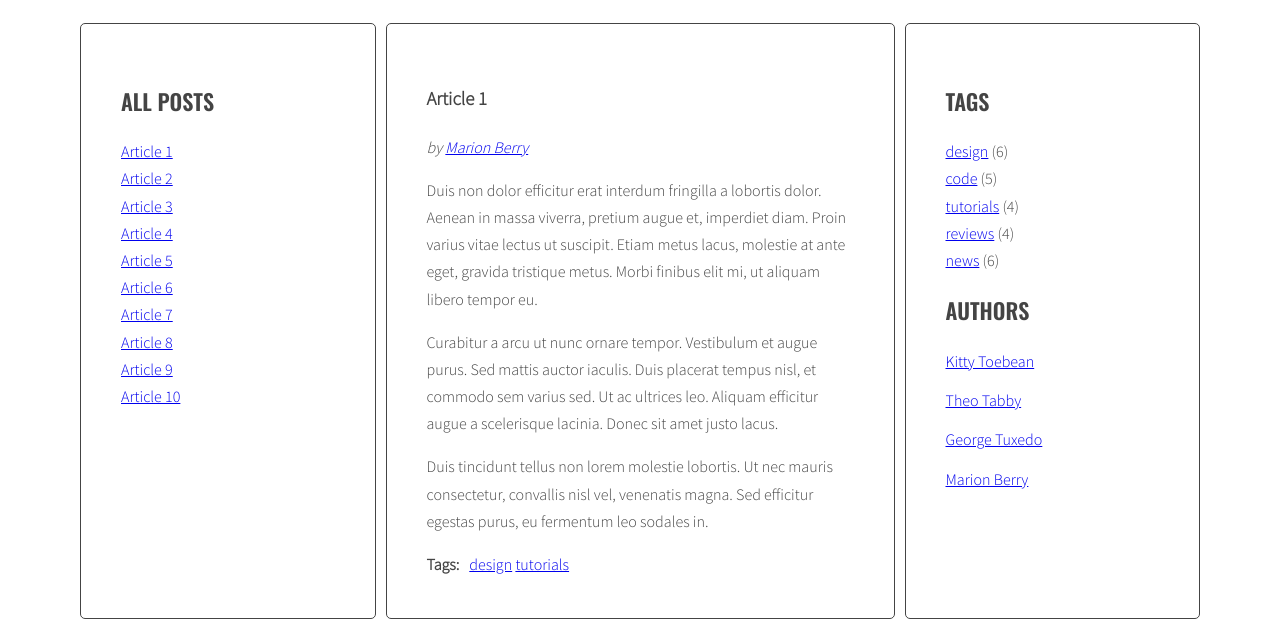
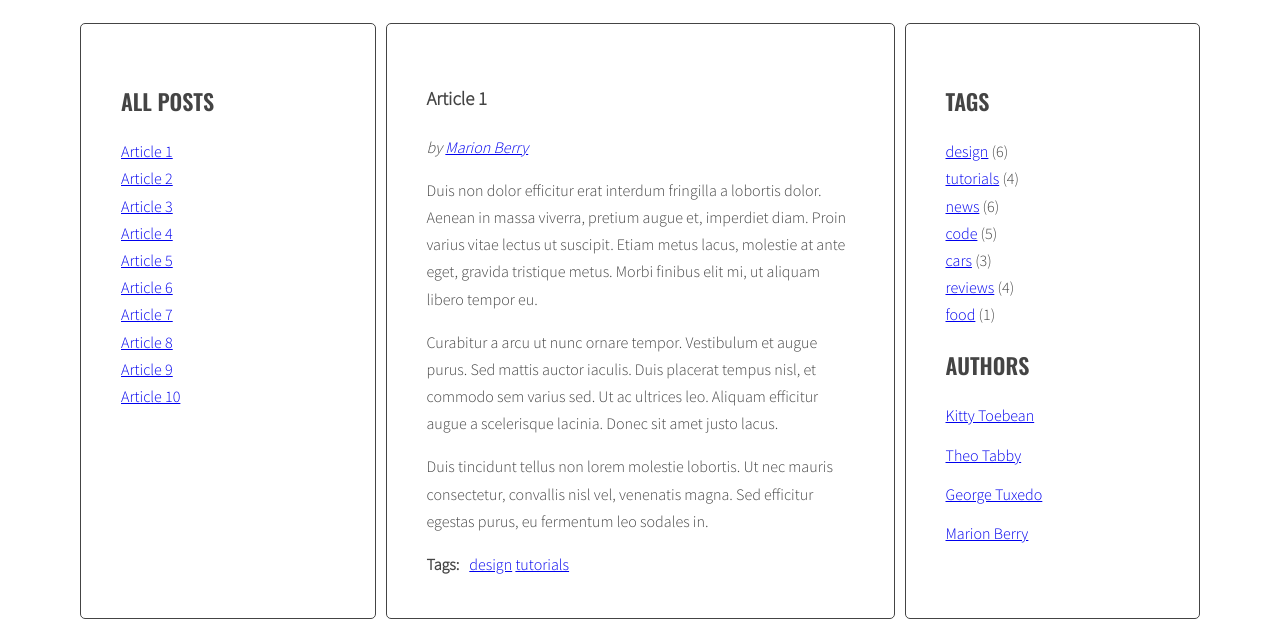
Before and after one commit to SzymonJak/javascript-blog, a website: page index.html in a window 1280 px wide. Shown: the part 220-847 px from the top of the page. Drawn offline with nearby package versions, Linux system fonts and the light colour scheme.

Commit message:
Create list of tags with counter in the right column

```diff
--- a/index.html
+++ b/index.html
@@ -265,11 +265,11 @@
                 <aside class="sidebar">
                     <h2 class="section-title">Tags</h2>
                     <ul class="list tags">
-                        <li><a href="#">design</a> <span>(6)</span></li>
+                        <!-- <li><a href="#">design</a> <span>(6)</span></li>
                         <li><a href="#">code</a> <span>(5)</span></li>
                         <li><a href="#">tutorials</a> <span>(4)</span></li>
                         <li><a href="#">reviews</a> <span>(4)</span></li>
-                        <li><a href="#">news</a> <span>(6)</span></li>
+                        <li><a href="#">news</a> <span>(6)</span></li> -->
                     </ul>
                     <h2 class="section-title">Authors</h2>
                     <ul class="list authors">
--- a/js/script.js
+++ b/js/script.js
@@ -33,7 +33,8 @@
         optTitleSelector = '.post-title',
         optTitleListSelector = '.titles',
         optArticleTagsSelector = '.post-tags .list',
-        optArticleAuthorSelector = '.post-author';
+        optArticleAuthorSelector = '.post-author',
+        optTagsListSelector = '.tags.list';
 
     const generateTitleLinks = function (customSelector = '') {
         const titleList = document.querySelector(optTitleListSelector);
@@ -42,7 +43,6 @@
 
         /* Find all articles */
         const articles = document.querySelectorAll(optArticleSelector + customSelector);
-
         let html = '';
 
         for (let article of articles) {
@@ -70,6 +70,8 @@
     generateTitleLinks();
 
     const generateTags = function() {
+        /* create a new variable allTags with an empty object */
+        let allTags = {};
         /* find all articles */
         const articles = document.querySelectorAll(optArticleSelector);
         /* START LOOP: for every article: */
@@ -86,15 +88,35 @@
             let html = '';
             for (let tag of tagsArray) {
                 /* generate HTML of the link */
-                const tagHTML = '<li><a href="#tag-' + tag + '">' + tag + '</a></li>';
+                const linkHTML = '<li><a href="#tag-' + tag + '">' + tag + '</a></li>';
                 /* add generated code to html variable */
-                html = html + ' ' + tagHTML;
+                html = html + ' ' + linkHTML;
+                /* check if this link is NOT already in allTags */
+                if (!allTags.hasOwnProperty(tag)) {
+                    /* add generated code to allTags object */
+                    allTags[tag] = 1;
+                } else {
+                    allTags[tag]++;
+                }
             /* END LOOP: for each tag */
             }
             /* insert HTML of all the links into the tags wrapper */
             tagsList.innerHTML = html;
         /* END LOOP: for every article: */
         }
+        /* find list of tags in right column */
+        const tagList = document.querySelector('.tags');
+        /* create variable for all links HTML code */
+        let allTagsHTML = '';
+
+        /* START LOOP: for each tag in allTags */
+        for (let tag in allTags) {
+            /* generate code of a link and add it to allTagsHTML */
+            allTagsHTML += '<li><a href="#">' + tag + '</a> (' + allTags[tag] + ')</li>';
+            /* END LOOP: for each tag in allTags  */
+        }
+        /* add html from allTagsHTML to tagList */
+        tagList.innerHTML = allTagsHTML;
     };
 
     generateTags();
@@ -123,8 +145,7 @@
         for (let selectedTagLink of selectedTagLinks) {
             /* add class active */
             selectedTagLink.classList.add('active');
-        /* END LOOP: for each found tag link */
-        console.log('tags: ', selectedTagLink);
+            /* END LOOP: for each found tag link */
         }
         /* execute function "generateTitleLinks" with article selector as argument */
         generateTitleLinks('[data-tags~="' + tag + '"]');
@@ -163,14 +184,14 @@
         const authorTag = href.replace('#tag-', '');
         const activeAuthorLinks = document.querySelectorAll('.post-author a[href^="#tag-"]');
 
-        for (let activeAuthorLink of activeAuthorLinks) {
-            activeAuthorLink.classList.remove('active');
-        }
+        // for (let activeAuthorLink of activeAuthorLinks) {
+        //     activeAuthorLink.classList.remove('active');
+        // }
         const selectedAuthorLinks = document.querySelectorAll(href);
         for (let selectedAuthorLink of selectedAuthorLinks) {
             selectedAuthorLink.classList.add('active');
         }
-        generateTitleLinks('[data-author~="' + authorTag + '"]');
+        generateTitleLinks(optArticleAuthorSelector + '[data-author~="#tag-' + authorTag + '"]');
     };
 
     const addClickListenersToAuthors = function() {
```
